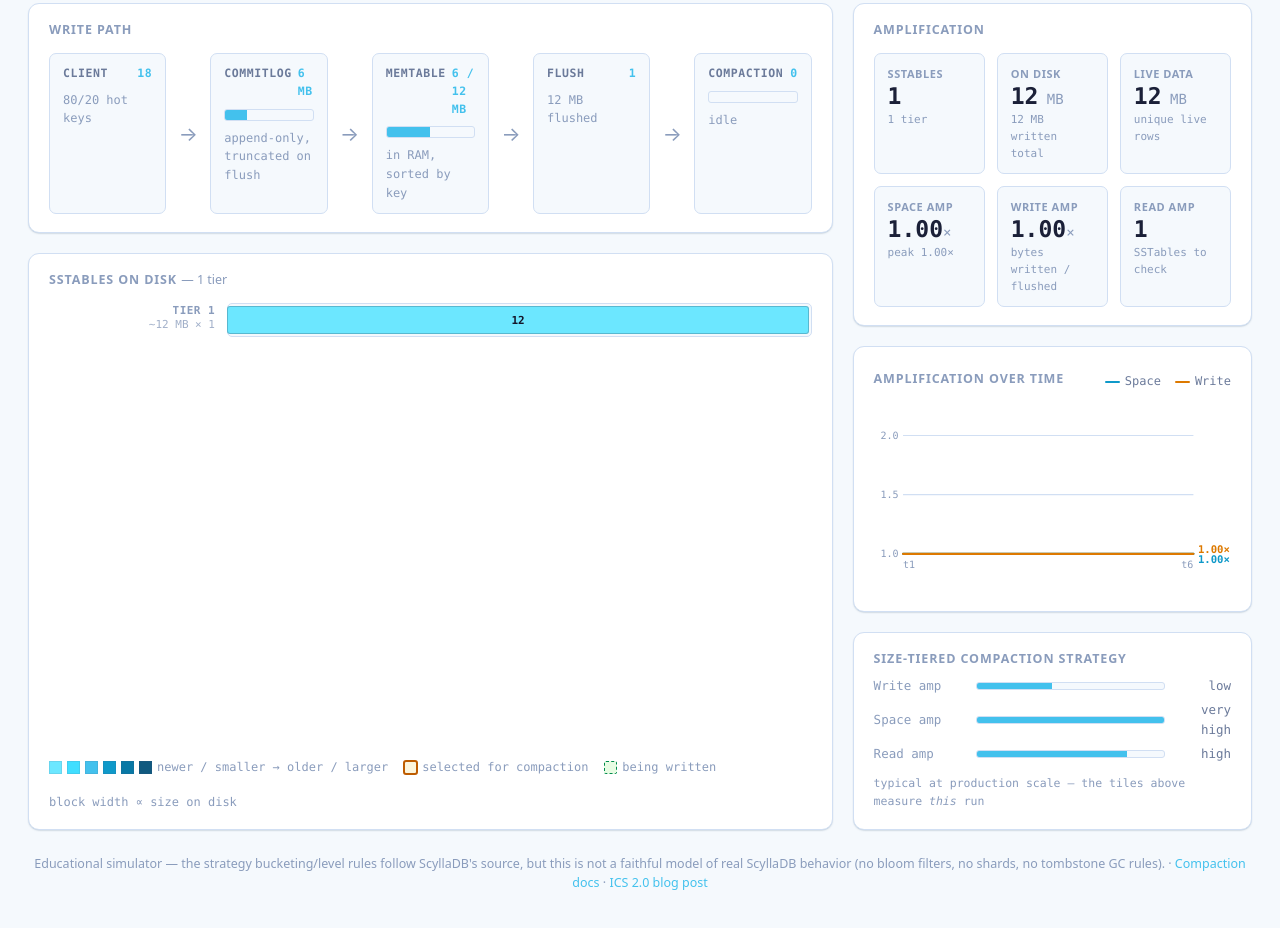
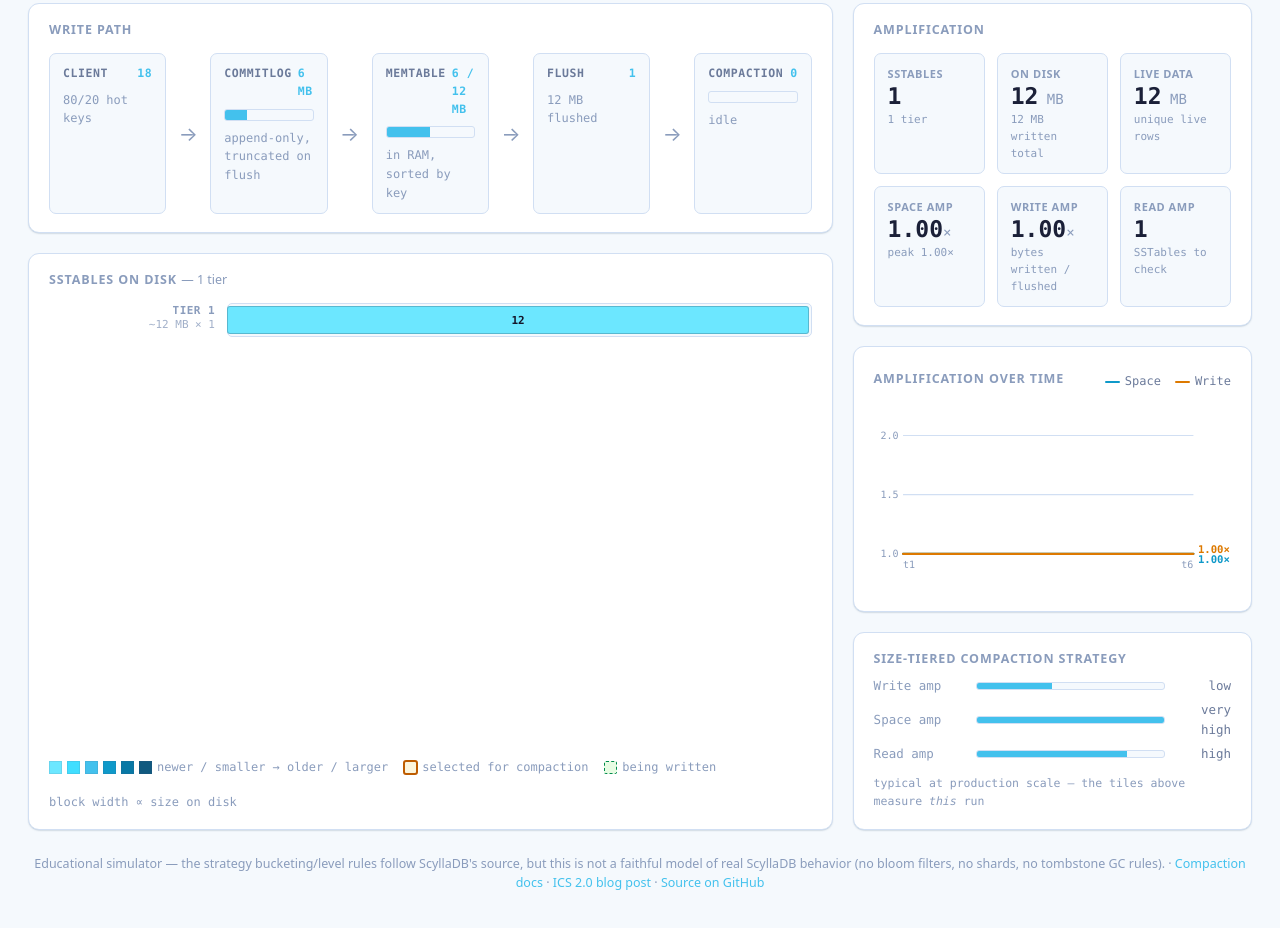
Before and after one commit to tzach/compaction-viz, a plain HTML site: page index.html in a window 1280 px wide. Shown: the part 236-1164 px from the top of the page. Drawn offline with Linux system fonts and the light colour scheme; a web font is replaced by a local one.

Commit message:
Link the simulator page back to its GitHub repo
Co-Authored-By: Claude Opus 5 (1M context) <noreply@anthropic.com>

```diff
--- a/index.html
+++ b/index.html
@@ -539,6 +539,7 @@
     faithful model of real ScyllaDB behavior (no bloom filters, no shards, no tombstone GC rules).
     &middot; <a href="https://docs.scylladb.com/manual/stable/cql/compaction.html" target="_blank" rel="noopener noreferrer">Compaction docs</a>
     &middot; <a href="https://www.scylladb.com/2021/04/28/incremental-compaction-2-0-a-revolutionary-space-and-write-optimized-compaction-strategy/" target="_blank" rel="noopener noreferrer">ICS 2.0 blog post</a>
+    &middot; <a href="https://github.com/tzach/compaction-viz" target="_blank" rel="noopener noreferrer">Source on GitHub</a>
   </footer>
 </div>
 <script>
```
